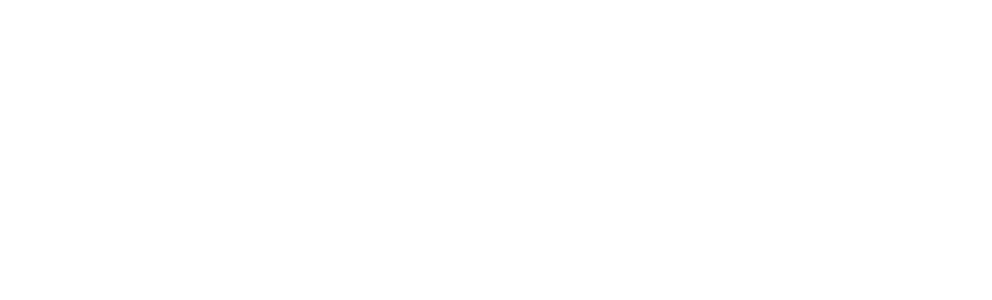
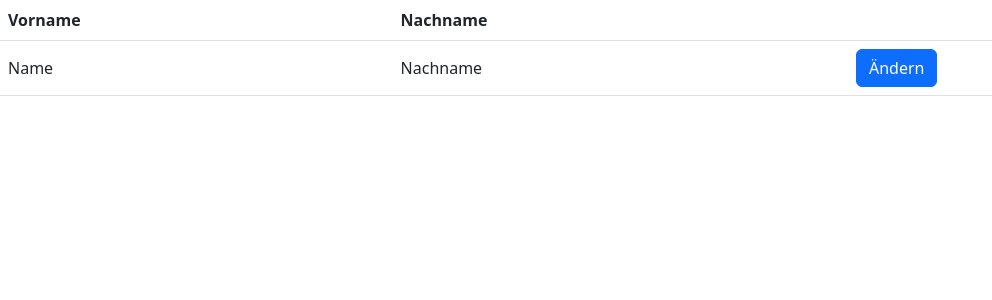
Before and after one commit to OliverFida/CheckIt, a React (Create React App) app in the folder frontend/: page /user in a window 1280 px wide. Before the commit this address had no page. Shown: the top 300 px of the page, without its empty margins (0-992 px from the left). Built offline with nearby package versions, Linux system fonts and the light colour scheme.

Commit message:
UserPage

```diff
--- a/frontend/src/App.js
+++ b/frontend/src/App.js
@@ -7,6 +7,7 @@
 // Page imports
 import LoginPage from './pages/LoginPage';
 import HomePage from './pages/HomePage';
+import UserPage from './pages/UserPage';
 
 export default function App() {
   return (
@@ -16,6 +17,7 @@
           <Route exact path='/' element={<Navigate to='/login' />} />
           <Route path='/login' element={<LoginPage />} />
           <Route path='/home' element={<HomePage />} />
+          <Route path='/user' element={<UserPage />} />
         </Routes>
       </BrowserRouter>
     </div>
--- /dev/null
+++ b/frontend/src/pages/UserPage.js
@@ -0,0 +1,69 @@
+// Component imports
+import React, { useState} from 'react';
+
+import Button from 'react-bootstrap/Button';
+import Form from 'react-bootstrap/Form';
+import Modal from 'react-bootstrap/Modal';
+import Table from 'react-bootstrap/Table';
+import Container from 'react-bootstrap/Container';
+import Row from 'react-bootstrap/Row';
+import Col from 'react-bootstrap/Col';
+
+export default function UserPage(){
+
+    const [show, setShow] = useState(false);
+
+    const editUserClose = () => setShow(false);
+    const editUserShow = () => setShow(true);
+
+    return(
+        <>
+            <Table>
+                <thead>
+                    <tr>
+                        <th>Vorname</th>
+                        <th>Nachname</th>
+                        <th></th>
+                    </tr>
+                </thead>
+                <tbody>
+                    <tr>
+                        <td valign='middle'>Name</td>
+                        <td valign='middle'>Nachname</td>
+                        <td>
+                            <Button onClick={editUserShow}>
+                                Ändern
+                            </Button>
+                        </td>
+                    </tr>
+                </tbody>
+            </Table>
+
+            <Modal show={show} onHide={editUserClose}>
+                <Modal.Header closeButton>
+                    <Modal.Title>Name ändern</Modal.Title>
+                </Modal.Header>
+                <Modal.Body>
+                    <Form>
+                        <Form.Group className="mb-3" controlId="formNewFirstName">
+                            <Form.Label>Neuer Vorname</Form.Label>
+                            <Form.Control type="text"/>
+                        </Form.Group>
+                        <Form.Group className="mb-3" controlId="formNewLastName">
+                            <Form.Label>Neuer Nachname</Form.Label>
+                            <Form.Control type="text"/>
+                        </Form.Group>
+                    </Form>
+                </Modal.Body>
+                <Modal.Footer>
+                    <Button variant="secondary" onClick={editUserClose}>
+                        Abbrechen
+                    </Button>
+                    <Button variant="primary" onClick={editUserClose}>
+                        Änderungen Speichern
+                    </Button>
+                </Modal.Footer>
+            </Modal>
+        </>
+    );
+};
```
